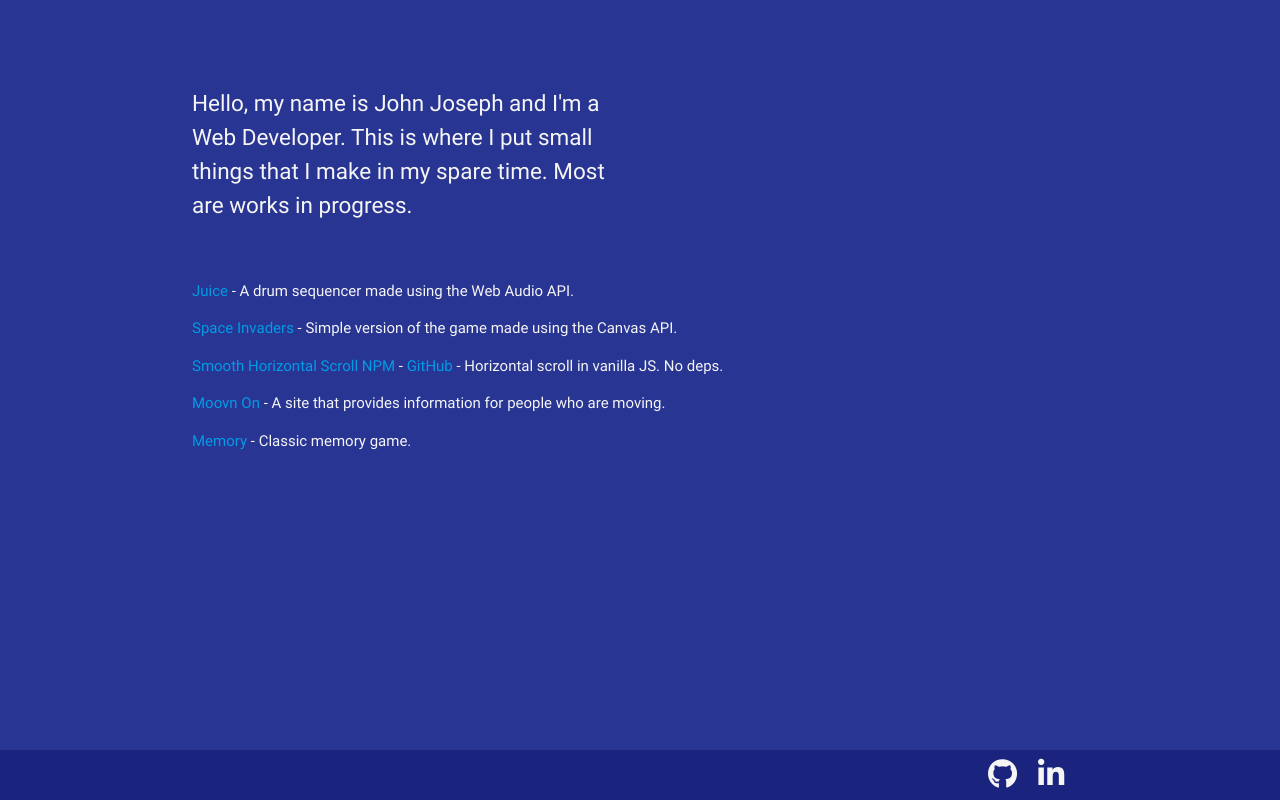
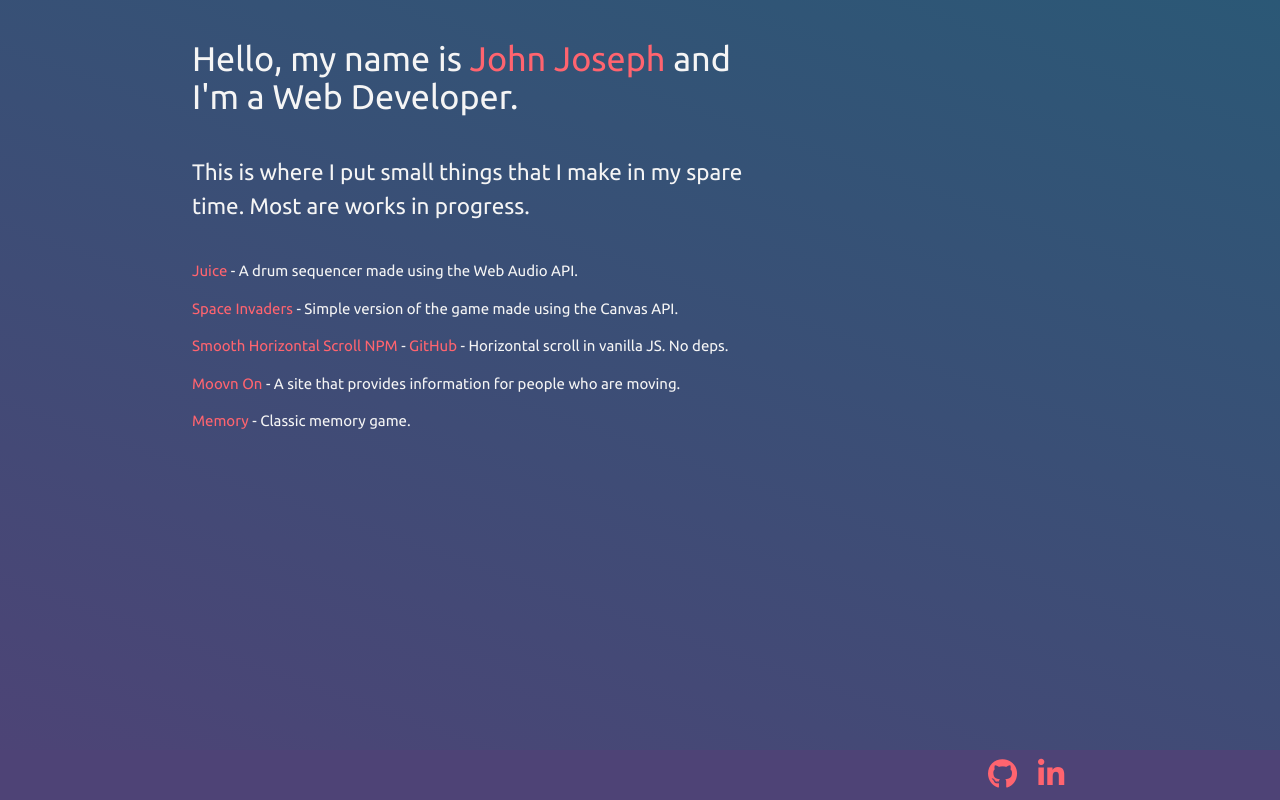
Before and after one commit to johnjoseph3/portfolio-2, a website: page dist/index.html in a window 1280 px wide. Drawn offline with nearby package versions, Linux system fonts and the light colour scheme.

Commit message:
Change background color to gradient.

```diff
--- a/dist/css/app.css
+++ b/dist/css/app.css
@@ -1,23 +1,3 @@
-/*.jj-photo-container {
-	width: 250px;
-	height: 250px;
-}
-
-img {
-	max-width: 100%;
-	height: auto;
-	display: block;
-}
-
-nav {
-	background-color: #283593;
-}
-
-nav ul a {
-	height: 64px;
-}*/
-
-
 main {
 	flex: 1 0 auto;
 }
@@ -26,24 +6,32 @@ body {
 	display: flex;
 	min-height: 100vh;
 	flex-direction: column;
-	background-color: #283593;
+	font-family: 'Ubuntu', sans-serif;
+	background-image: linear-gradient(19deg, #4E4376 0%, #2B5876 100%);
 	color: grey-text text-lighten-4;
 }
 
-p {
+h1, h2, h3, h4, p {
 	color: #f5f5f5;
+}
+
+.bio-row {
+	margin: 0;
+}
+
+.greeting {
+	margin: 40px 0;
 }
 
 .bio {
 	font-size: 1.5rem;
-	margin-top: 20%
 }
 
 footer.page-footer {
 	margin: 0;
 	padding: 0;
 	height: 50px;
-	background-color: #1a237e;
+	background-color: #4E4376;
 }
 
 .footer-links {
@@ -56,3 +44,7 @@ footer.page-footer {
 .footer-links a {
 	flex: 1;
 }
+
+a, .name {
+	color: #FF646F;
+}
--- a/dist/index.html
+++ b/dist/index.html
@@ -11,14 +11,16 @@
 	<link href="https://fonts.googleapis.com/icon?family=Material+Icons" rel="stylesheet">
 	<link rel="stylesheet" href="css/materialize.min.css">
 	<link rel="stylesheet" href="css/app.css">
+	<link href="https://fonts.googleapis.com/css?family=Ubuntu" rel="stylesheet">
 	<script src="https://use.fontawesome.com/05120193cd.js"></script>
 	</head>
 	<body>
 		<main>
 			<div class="container">
-				<div class="row">
-					<div class="col s6">
-						<p class="bio">Hello, my name is John Joseph and I'm a Web Developer. This is where I put small things that I make in my spare time. Most are works in progress.</p>
+				<div class="row bio-row">
+					<div class="col s8">
+						<h4 class="greeting">Hello, my name is <span class="name">John Joseph</span> and I'm a Web Developer.</h4>
+						<p class="bio">This is where I put small things that I make in my spare time. Most are works in progress.</p>
 					</div>
 				</div>
 				<div class="row">
@@ -36,8 +38,8 @@
 		<footer class="page-footer">
 			<div class="container">
 				<div class="footer-links right">
-					<a class="grey-text text-lighten-4 footer-link" href="https://github.com/johnjoseph3"><i class="fa fa-2x fa-github" aria-hidden="true"></i></a>
-					<a class="grey-text text-lighten-4 footer-link" href="https://www.linkedin.com/in/john-joseph-564732103"><i class="fa fa-2x fa-linkedin" aria-hidden="true"></i></a>
+					<a class="footer-link" href="https://github.com/johnjoseph3"><i class="fa fa-2x fa-github" aria-hidden="true"></i></a>
+					<a class="footer-link" href="https://www.linkedin.com/in/john-joseph-564732103"><i class="fa fa-2x fa-linkedin" aria-hidden="true"></i></a>
 				</div>
 			</div>
 		</footer>
```
